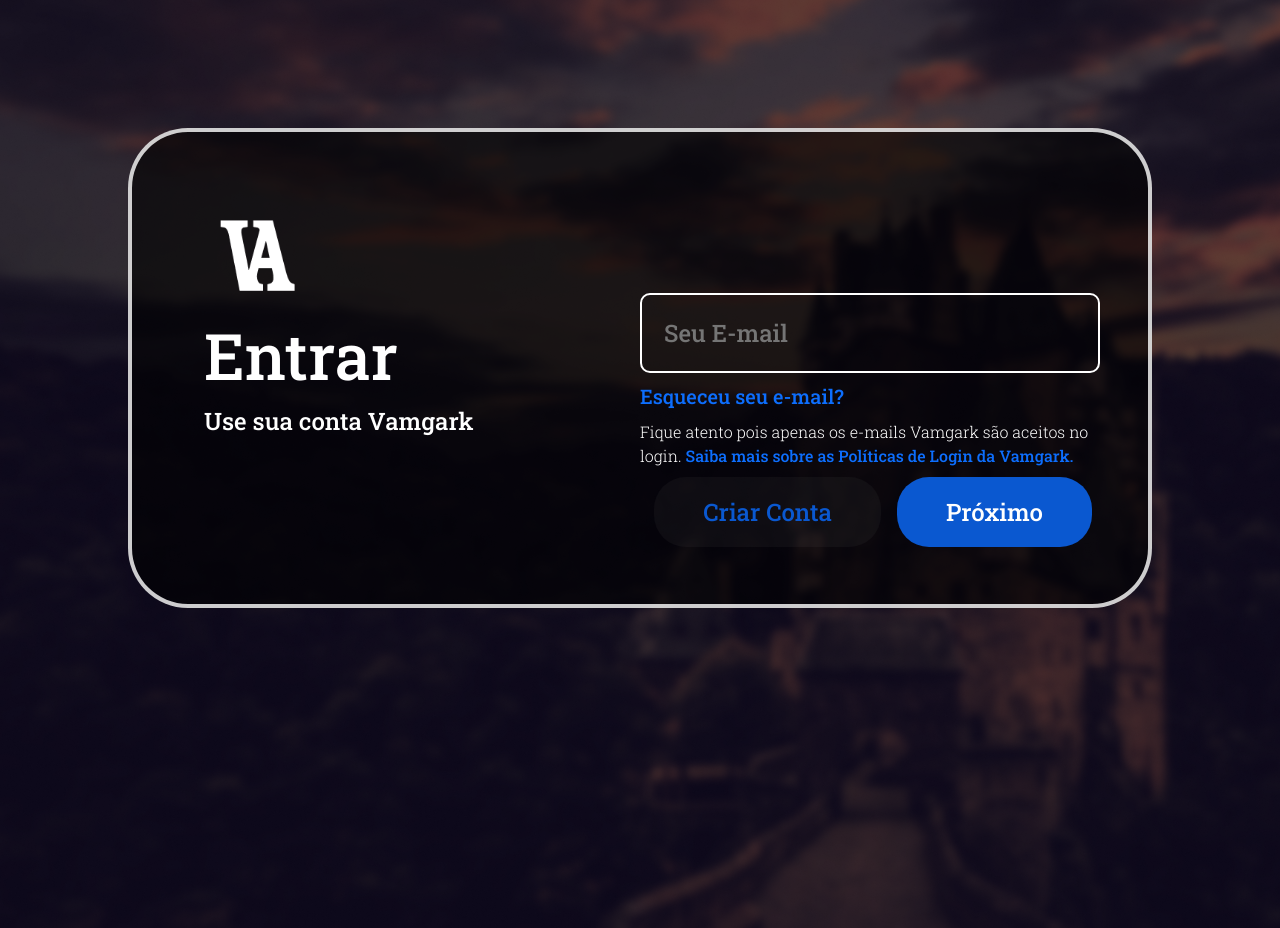
After one commit to Gabrzz/Vamgark-Academy, a PHP site: page /login.php in a window 1280 px wide. The commit adds this page. Run offline with PHP 8.4, Linux system fonts and the light colour scheme; data that the repository does not hold is empty.

Commit message:
On branch main  Your branch is up to date with 'origin/main'.
 Changes to be committed:
	new file:   img/Faq-icon.png
	new file:   img/background-menu-desktop.png
	modified:   index.php
	new file:   login.php
	new file:   note.txt
	new file:   views/Politicas/index.php
	new file:   views/style/menu.css

```diff
--- /dev/null
+++ b/login.php
@@ -0,0 +1,52 @@
+<?php
+
+if($getlogin==true){
+    header("Location: views/Home");
+}
+
+?>
+
+<!DOCTYPE html>
+<html lang="pt-br">
+<head>
+    <meta charset="UTF-8">
+    <meta name="viewport" content="width=device-width, initial-scale=1.0">
+    <title>Vamgark Academy</title>
+    <link href="https://cdn.jsdelivr.net/npm/bootstrap@5.3.3/dist/css/bootstrap.min.css" rel="stylesheet" integrity="sha384-QWTKZyjpPEjISv5WaRU9OFeRpok6YctnYmDr5pNlyT2bRjXh0JMhjY6hW+ALEwIH" crossorigin="anonymous">
+    <link rel="stylesheet" href="/views/style/menu.css">
+</head>
+
+
+<body class="menu">
+
+    <div class="login p-5 ">
+        <div class="col-6 p-4">
+            <div>
+                <img class="logo-small" src="./img/vamgark-icon.png" alt="">
+            </div>
+            <div>
+                <span class="font f-64 f-w">Entrar</span>
+            </div>
+            <div>
+                <span class="f-24 font f-w">Use sua conta Vamgark</span>
+            </div>
+        </div>
+
+        <div class="flex-column col-6 d-flex justify-content-evenly pt-5">
+            <div class="mt-5">
+                <div><input class="" type="text" placeholder="Seu E-mail"></div>
+                <div><a class="" href="#"><span class="font f-20">Esqueceu seu e-mail?</span></a></div>
+            </div>
+            <div class="">
+                <span class="font-light f-w f-16">Fique atento pois apenas os e-mails Vamgark são aceitos no login.<a class="" href="./views/Politicas" target="_blank"><span class="font"> Saiba mais sobre as Políticas de Login da Vamgark.</span></a></span>
+            </div>
+            <div class="d-flex flex-inline justify-content-end">
+                <div class="mx-2"><a href="#"><button class="btn-1 rounded-5 btn px-5 py-3"><span class="font f-24">Criar Conta</span></button></a></div>
+                <div class="mx-2"><a href="#"><button class="btn-2 rounded-5 btn px-5 py-3"><span class="font f-24">Próximo</span></button></a></div>
+            </div>
+        </div>
+    </div>
+
+
+</body>
+</html>
--- /dev/null
+++ b/views/style/menu.css
@@ -0,0 +1,137 @@
+@import url('https://fonts.googleapis.com/css2?family=Roboto+Slab:wght@100..900&display=swap');
+
+a{
+    text-decoration: none;
+}
+
+input{
+    color: white;
+    width: 100%;
+    padding: 20px 22px;
+    margin: 8px 0;
+    background-color: rgba(255, 255, 255, 0);
+    border: 2px solid white;
+    border-radius: 10px;
+    font-family: "Roboto Slab", serif;
+    font-weight: 500;
+    font-size: 24px;
+}
+
+.menu{
+    width: 100vw;
+    height: 100vh;
+    max-height: 100%;
+    background-image: url(../../img/background-menu-desktop.png);
+    background-repeat: no-repeat;
+    background-color: black;
+}
+
+img{
+    max-width: 2.5%;
+    margin: 1rem;
+}
+
+.main-elements{
+    display: flex;
+    flex-direction: column;
+    align-items: center;
+    height: 90vh;
+    justify-content: center;
+}
+
+.logo{
+    max-width: 100%;
+}
+
+.logo-small{
+    max-width: 75px;
+}
+
+.font-btn{
+    color: #0D091B;
+    font-family: "Roboto Slab", serif;
+    font-weight: 500;
+    font-style: normal;
+}
+.font{
+    font-family: "Roboto Slab", serif;
+    font-weight: 500;
+    font-style: normal;
+}
+.font-bold{
+    font-family: "Roboto Slab", serif;
+    font-weight: 700;
+    font-style: normal;
+}
+.font-light{
+    font-family: "Roboto Slab", serif;
+    font-weight: 300;
+    font-style: normal;
+}
+
+.f-w{
+    color:white;
+}
+.f-16{
+    font-size: 16px;
+}
+.f-20{
+    font-size: 20px;
+}
+.f-24{
+    font-size: 24px;
+}
+.f-32{
+    font-size: 32px;
+}
+.f-40{
+    font-size: 40px;
+}
+.f-48{
+    font-size: 48px;
+}
+.f-64{
+    font-size: 64px;
+}
+
+.login{
+    margin: auto;
+    max-width: 80%;
+    height: 60vh;
+    margin-top: 10%;
+    margin-bottom: 10%;
+    border: solid 4px rgba(255, 255, 255, 0.80);
+    border-radius: 60px;
+    background-color: rgba(0, 0, 0, 0.60);
+
+    display: flex;
+    flex-direction: row;
+    justify-content: space-around
+
+}
+
+.politicas{
+    margin: auto;
+    max-width: 90%;
+    height: 100%vh;
+
+    border: solid 2px rgba(255, 255, 255, 0.80);
+    border-radius: 60px;
+    background-color: rgba(0, 0, 0, 0.60);
+
+    display: flex;
+    flex-direction: row;
+    justify-content: space-around
+}
+
+
+.btn-1{
+    background-color: #90909010;
+    color: #0A58D0;
+
+}
+
+.btn-2{
+    background-color: #0A58D0;
+    color: white;
+}
```
Also changed, not shown: index.php (+38 -1 lines), note.txt (added, +247 -0 lines), views/Politicas/index.php (added, +61 -0 lines), img/Faq-icon.png (added), img/background-menu-desktop.png (added).
